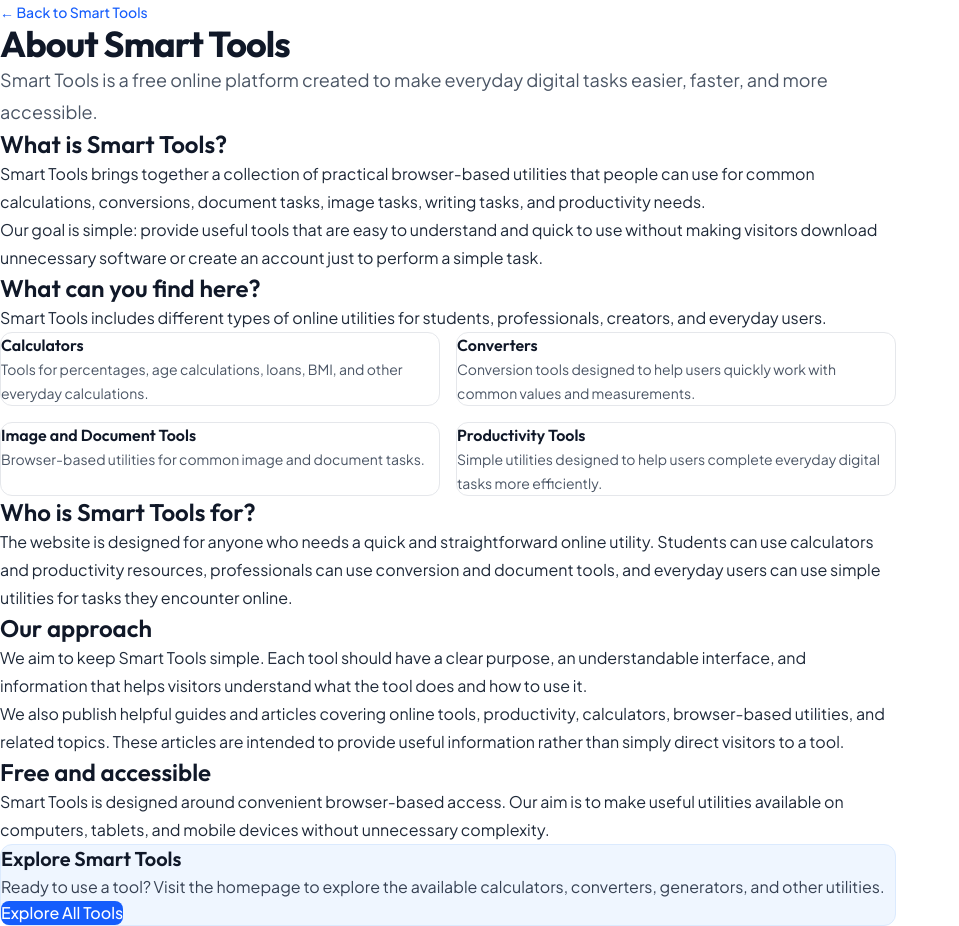
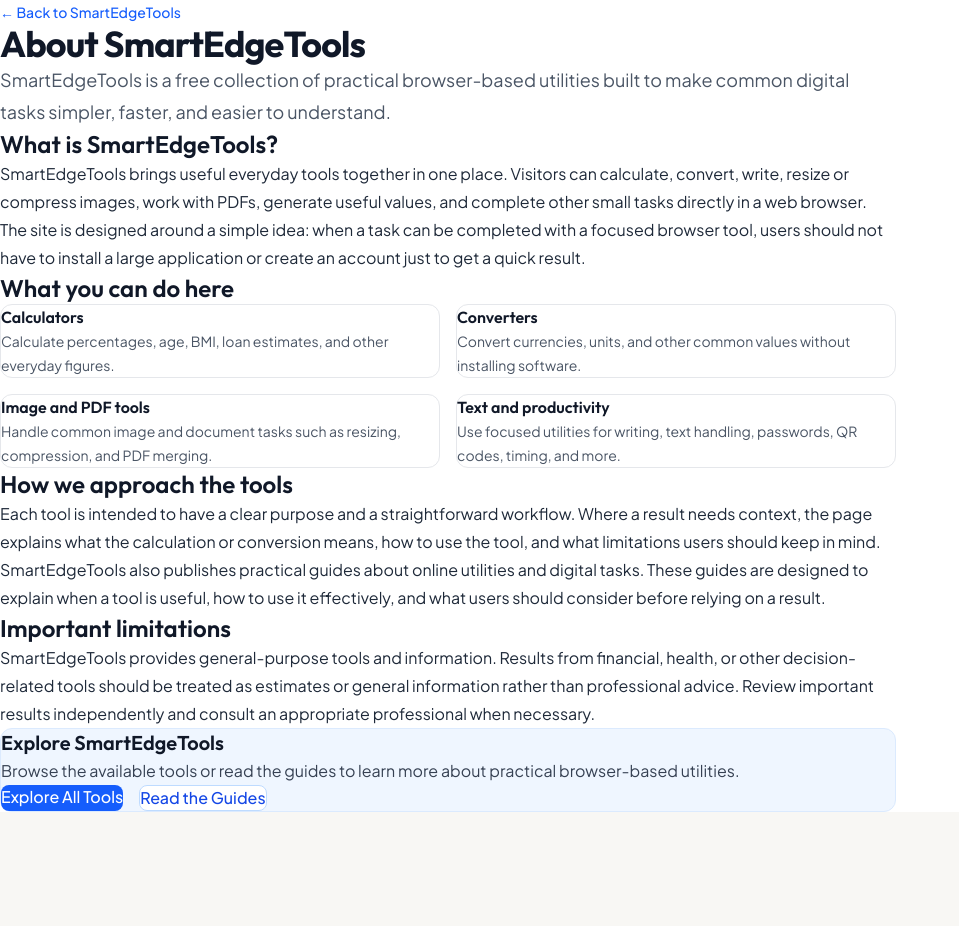
Before and after one commit to athersaud-smart-tools/smart-tools, a Next.js app: page /about in a window 1280 px wide. Shown: the whole page, without its empty margins (0-959 px from the left). After the commit the page ends 812 px from the top, so only its background shows below. Built offline with nearby package versions, Linux system fonts and the light colour scheme.

Commit message:
polish brand and trust pages

```diff
--- a/app/about/page.tsx
+++ b/app/about/page.tsx
@@ -4,164 +4,109 @@
 export const metadata: Metadata = {
   title: "About SmartEdgeTools",
   description:
-    "Learn about SmartEdgeTools, a free online platform offering useful calculators, converters, generators, image tools, PDF tools, and productivity utilities.",
-  alternates: {
-    canonical: "/about",
-  },
+    "Learn about SmartEdgeTools, a free online platform for practical calculators, converters, text, image, PDF, and productivity tools.",
+  alternates: { canonical: "/about" },
 };
 
 export default function AboutPage() {
   return (
     <main className="min-h-screen bg-white px-6 py-12 text-gray-800">
       <div className="mx-auto max-w-4xl">
-        <Link
-          href="/"
-          className="mb-8 inline-block text-sm font-medium text-blue-600 hover:underline"
-        >
-          ← Back to Smart Tools
+        <Link href="/" className="mb-8 inline-block text-sm font-medium text-blue-600 hover:underline">
+          ← Back to SmartEdgeTools
         </Link>
 
         <article className="space-y-8">
           <header>
-            <h1 className="text-4xl font-bold tracking-tight text-gray-900">
-              About Smart Tools
-            </h1>
-
+            <h1 className="text-4xl font-bold tracking-tight text-gray-900">About SmartEdgeTools</h1>
             <p className="mt-4 text-lg leading-8 text-gray-600">
-              Smart Tools is a free online platform created to make everyday
-              digital tasks easier, faster, and more accessible.
+              SmartEdgeTools is a free collection of practical browser-based utilities built to make
+              common digital tasks simpler, faster, and easier to understand.
             </p>
           </header>
 
           <section className="space-y-4">
-            <h2 className="text-2xl font-semibold text-gray-900">
-              What is Smart Tools?
-            </h2>
-
+            <h2 className="text-2xl font-semibold text-gray-900">What is SmartEdgeTools?</h2>
             <p className="leading-7">
-              Smart Tools brings together a collection of practical
-              browser-based utilities that people can use for common
-              calculations, conversions, document tasks, image tasks, writing
-              tasks, and productivity needs.
+              SmartEdgeTools brings useful everyday tools together in one place. Visitors can calculate,
+              convert, write, resize or compress images, work with PDFs, generate useful values, and
+              complete other small tasks directly in a web browser.
             </p>
-
             <p className="leading-7">
-              Our goal is simple: provide useful tools that are easy to
-              understand and quick to use without making visitors download
-              unnecessary software or create an account just to perform a
-              simple task.
+              The site is designed around a simple idea: when a task can be completed with a focused
+              browser tool, users should not have to install a large application or create an account just
+              to get a quick result.
             </p>
           </section>
 
           <section className="space-y-4">
-            <h2 className="text-2xl font-semibold text-gray-900">
-              What can you find here?
-            </h2>
-
-            <p className="leading-7">
-              Smart Tools includes different types of online utilities for
-              students, professionals, creators, and everyday users.
-            </p>
-
+            <h2 className="text-2xl font-semibold text-gray-900">What you can do here</h2>
             <div className="grid gap-4 sm:grid-cols-2">
               <div className="rounded-xl border border-gray-200 p-5">
                 <h3 className="font-semibold text-gray-900">Calculators</h3>
                 <p className="mt-2 text-sm leading-6 text-gray-600">
-                  Tools for percentages, age calculations, loans, BMI, and
-                  other everyday calculations.
+                  Calculate percentages, age, BMI, loan estimates, and other everyday figures.
                 </p>
               </div>
-
               <div className="rounded-xl border border-gray-200 p-5">
                 <h3 className="font-semibold text-gray-900">Converters</h3>
                 <p className="mt-2 text-sm leading-6 text-gray-600">
-                  Conversion tools designed to help users quickly work with
-                  common values and measurements.
+                  Convert currencies, units, and other common values without installing software.
                 </p>
               </div>
-
               <div className="rounded-xl border border-gray-200 p-5">
-                <h3 className="font-semibold text-gray-900">
-                  Image and Document Tools
-                </h3>
+                <h3 className="font-semibold text-gray-900">Image and PDF tools</h3>
                 <p className="mt-2 text-sm leading-6 text-gray-600">
-                  Browser-based utilities for common image and document tasks.
+                  Handle common image and document tasks such as resizing, compression, and PDF merging.
                 </p>
               </div>
-
               <div className="rounded-xl border border-gray-200 p-5">
-                <h3 className="font-semibold text-gray-900">
-                  Productivity Tools
-                </h3>
+                <h3 className="font-semibold text-gray-900">Text and productivity</h3>
                 <p className="mt-2 text-sm leading-6 text-gray-600">
-                  Simple utilities designed to help users complete everyday
-                  digital tasks more efficiently.
+                  Use focused utilities for writing, text handling, passwords, QR codes, timing, and more.
                 </p>
               </div>
             </div>
           </section>
 
           <section className="space-y-4">
-            <h2 className="text-2xl font-semibold text-gray-900">
-              Who is Smart Tools for?
-            </h2>
-
+            <h2 className="text-2xl font-semibold text-gray-900">How we approach the tools</h2>
             <p className="leading-7">
-              The website is designed for anyone who needs a quick and
-              straightforward online utility. Students can use calculators and
-              productivity resources, professionals can use conversion and
-              document tools, and everyday users can use simple utilities for
-              tasks they encounter online.
+              Each tool is intended to have a clear purpose and a straightforward workflow. Where a
+              result needs context, the page explains what the calculation or conversion means, how to
+              use the tool, and what limitations users should keep in mind.
+            </p>
+            <p className="leading-7">
+              SmartEdgeTools also publishes practical guides about online utilities and digital tasks.
+              These guides are designed to explain when a tool is useful, how to use it effectively, and
+              what users should consider before relying on a result.
             </p>
           </section>
 
           <section className="space-y-4">
-            <h2 className="text-2xl font-semibold text-gray-900">
-              Our approach
-            </h2>
-
+            <h2 className="text-2xl font-semibold text-gray-900">Important limitations</h2>
             <p className="leading-7">
-              We aim to keep Smart Tools simple. Each tool should have a clear
-              purpose, an understandable interface, and information that helps
-              visitors understand what the tool does and how to use it.
-            </p>
-
-            <p className="leading-7">
-              We also publish helpful guides and articles covering online
-              tools, productivity, calculators, browser-based utilities, and
-              related topics. These articles are intended to provide useful
-              information rather than simply direct visitors to a tool.
-            </p>
-          </section>
-
-          <section className="space-y-4">
-            <h2 className="text-2xl font-semibold text-gray-900">
-              Free and accessible
-            </h2>
-
-            <p className="leading-7">
-              Smart Tools is designed around convenient browser-based access.
-              Our aim is to make useful utilities available on computers,
-              tablets, and mobile devices without unnecessary complexity.
+              SmartEdgeTools provides general-purpose tools and information. Results from financial,
+              health, or other decision-related tools should be treated as estimates or general
+              information rather than professional advice. Review important results independently and
+              consult an appropriate professional when necessary.
             </p>
           </section>
 
           <section className="rounded-xl border border-blue-100 bg-blue-50 p-6">
-            <h2 className="text-xl font-semibold text-gray-900">
-              Explore Smart Tools
-            </h2>
-
+            <h2 className="text-xl font-semibold text-gray-900">Explore SmartEdgeTools</h2>
             <p className="mt-2 leading-7 text-gray-700">
-              Ready to use a tool? Visit the homepage to explore the available
-              calculators, converters, generators, and other utilities.
+              Browse the available tools or read the guides to learn more about practical browser-based
+              utilities.
             </p>
-
-            <Link
-              href="/"
-              className="mt-4 inline-block rounded-lg bg-blue-600 px-5 py-3 font-medium text-white hover:bg-blue-700"
-            >
-              Explore All Tools
-            </Link>
+            <div className="mt-4 flex flex-wrap gap-4">
+              <Link href="/" className="rounded-lg bg-blue-600 px-5 py-3 font-medium text-white hover:bg-blue-700">
+                Explore All Tools
+              </Link>
+              <Link href="/blog" className="rounded-lg border border-blue-200 bg-white px-5 py-3 font-medium text-blue-700 hover:bg-blue-50">
+                Read the Guides
+              </Link>
+            </div>
           </section>
         </article>
       </div>
```
